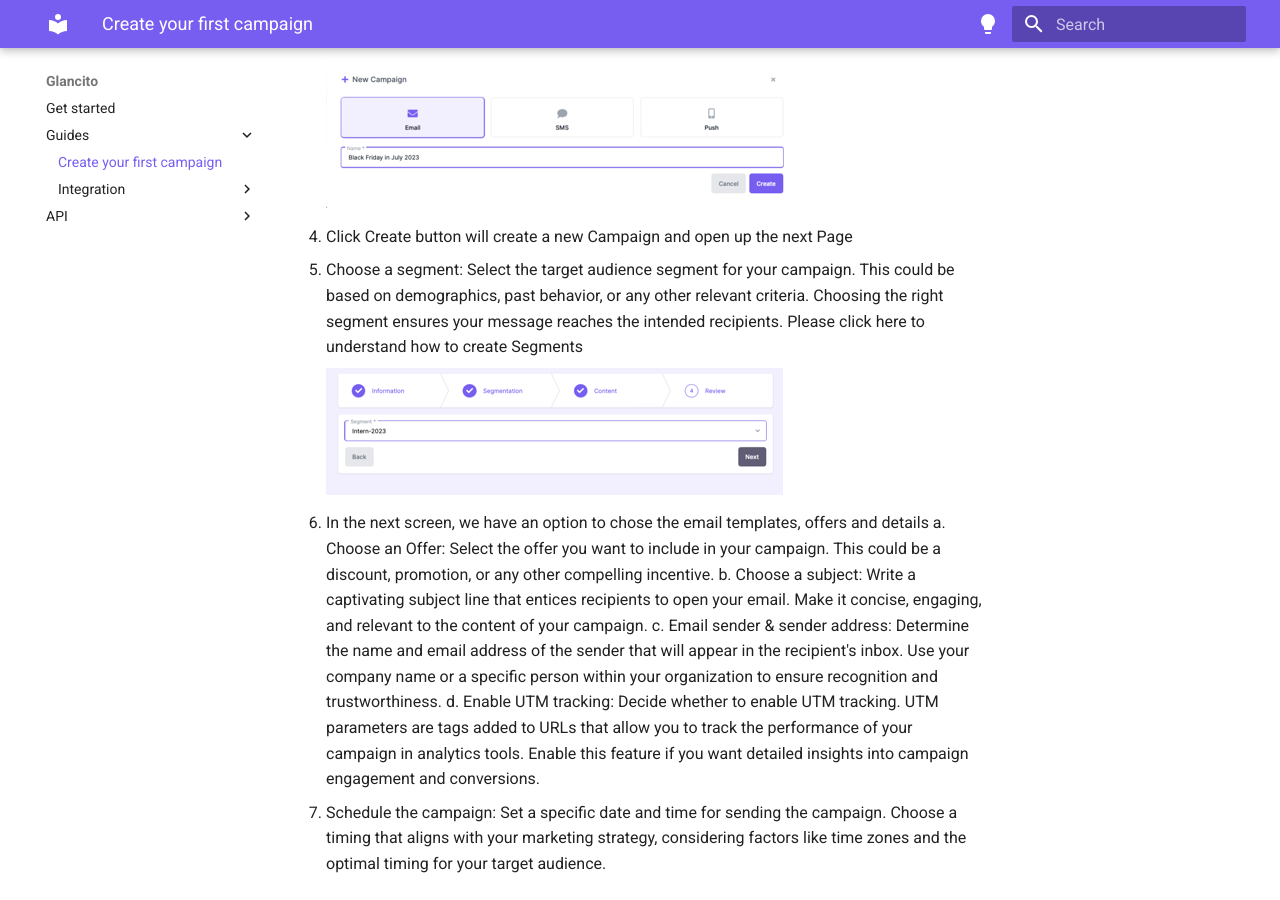
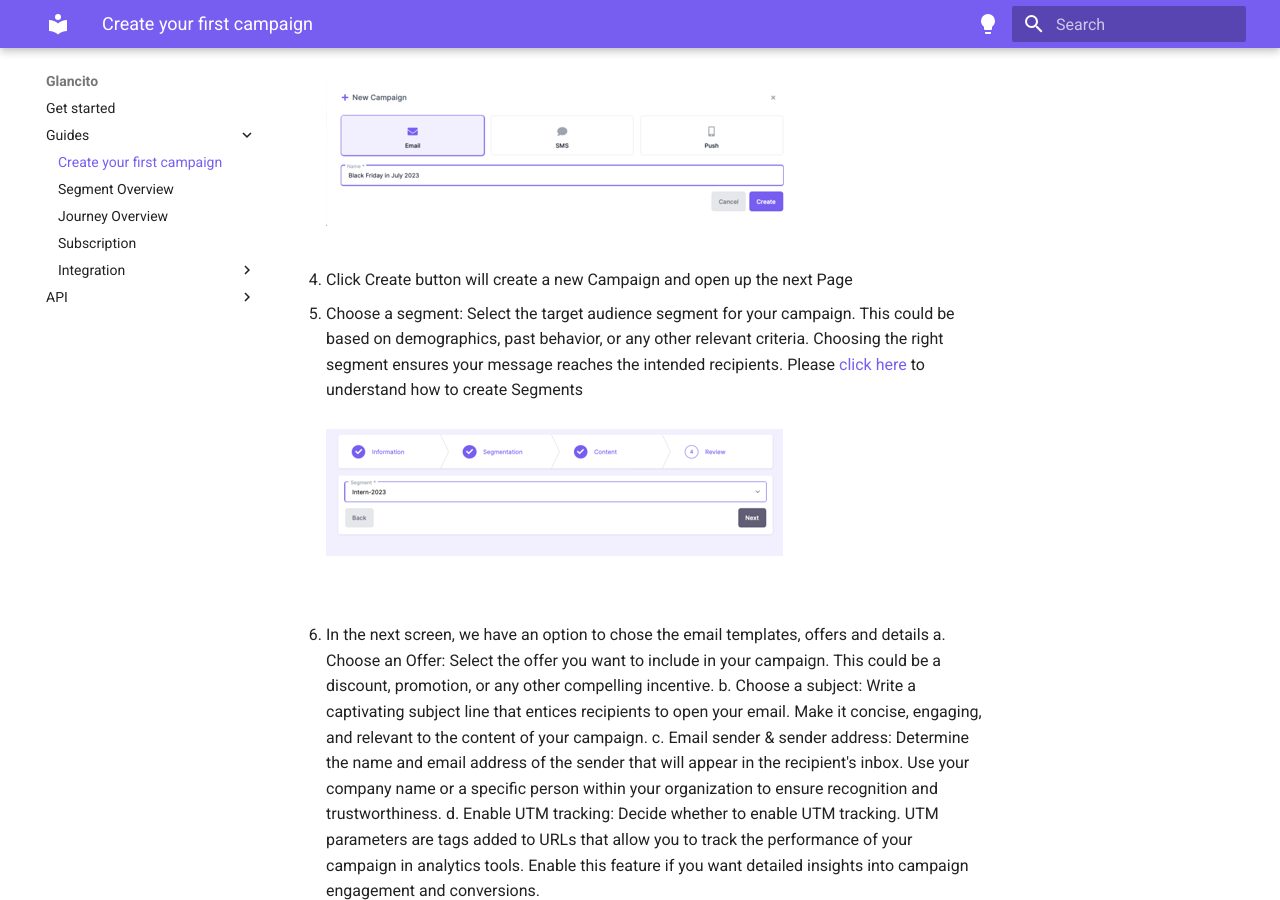
Before and after one commit to Loyaltydish/loyaltydish-docs, an MkDocs documentation site: the page built from docs/guides/create_campaign.md, in a window 1280 px wide and 900 px high, scrolled down 315 px. Built offline with MkDocs 1.6.1 and Material for MkDocs 9.7.7, drawn with Linux system fonts in a browser that asks for light colours.

Commit message:
Add docs for Journey, segment,billing
Add docs for Journey, segment,billing

```diff
--- a/docs/guides/create_campaign.md
+++ b/docs/guides/create_campaign.md
@@ -5,14 +5,14 @@
 1.	Open Glancito and click on the Campaign icon on the left menu. Then go to the Create Campaign
 2.	Chose the Campaign Type (Email or SMS or Push)
 3.	Assign a campaign name: Give your campaign a unique and descriptive name. This will help you easily identify and manage it in the future. Ex: Black Friday in July 2023
-
+      <br> <!-- Add an empty line --> </br>
       ![Create Campaign](../assets/guides/create-campaign.png)
-
+      <br> <!-- Add an empty line --> </br>
 4.	Click Create button will create a new Campaign and open up the next Page
-5.	Choose a segment: Select the target audience segment for your campaign. This could be based on demographics, past behavior, or any other relevant criteria. Choosing the right segment ensures your message reaches the intended recipients. Please click here to understand how to create Segments
-
+5.	Choose a segment: Select the target audience segment for your campaign. This could be based on demographics, past behavior, or any other relevant criteria. Choosing the right segment ensures your message reaches the intended recipients. Please [click here](../guides/create_segments.md) to understand how to create Segments
+      <br> <!-- Add an empty line --> </br>
       ![Chose Campaign Segments](../assets/guides/campaign-segment.png)
-
+      <br> <!-- Add an empty line --> </br>
 6.	In the next screen, we have an option to chose the email templates, offers and details
       a. Choose an Offer: Select the offer you want to include in your campaign. This could be a discount, promotion, or any other compelling incentive.
       b. Choose a subject: Write a captivating subject line that entices recipients to open your email. Make it concise, engaging, and relevant to the content of your campaign.
@@ -20,9 +20,9 @@
       d. Enable UTM tracking: Decide whether to enable UTM tracking. UTM parameters are tags added to URLs that allow you to track the performance of your campaign in analytics tools. Enable this feature if you want detailed insights into campaign engagement and conversions.
 
 7. Schedule the campaign: Set a specific date and time for sending the campaign. Choose a timing that aligns with your marketing strategy, considering factors like time zones and the optimal timing for your target audience.
-
+   <br> <!-- Add an empty line --> </br>
    ![Campaign Schedule](../assets/guides/campaign-view.png)
-
+   <br> <!-- Add an empty line --> </br>
 Once you've completed these steps, thoroughly review your campaign settings and content to ensure accuracy and alignment with your goals. Verify all the details before proceeding to activate or schedule the campaign within your marketing automation tool.
 
 Congratulations! You have successfully created your first campaign. It's an exciting milestone in your marketing journey. Now, it's time to launch your campaign and start engaging with your target audience. Keep a close eye on the campaign's performance and make necessary adjustments along the way. Remember to analyze the results, gather valuable insights, and use them to improve future campaigns.
--- a/mkdocs.yml
+++ b/mkdocs.yml
@@ -24,6 +24,9 @@
   - Get started: "get_started.md"
   - Guides:
       - Create your first campaign: "guides/create_campaign.md"
+      - Segment Overview : "guides/create_segments.md"
+      - Journey Overview : "guides/journey_builder.md"
+      - Subscription: "guides/subscription.md"
       - Integration:
           - Shopify Integration: "guides/integrations/shopify_integrations.md"
   - API:
```
Also changed, not shown: docs/guides/create_segments.md (added, +26 -0 lines), docs/guides/integrations/shopify_integrations.md (+2 -2 lines), docs/guides/journey_builder.md (added, +54 -0 lines), docs/guides/subscription.md (added, +34 -0 lines), docs/assets/guides/create-journey.png (added), docs/assets/guides/create-segment.png (added), docs/assets/guides/glancito-subscription.png (added), docs/assets/guides/journey-pause-action.png (added), docs/assets/guides/segment-rules.png (added), docs/assets/guides/shopify-sub-approval.png (added), docs/assets/guides/welcome-email-1.png (added), docs/assets/guides/welcome-email-4.png (added), docs/assets/guides/welcome-series.png (added).
